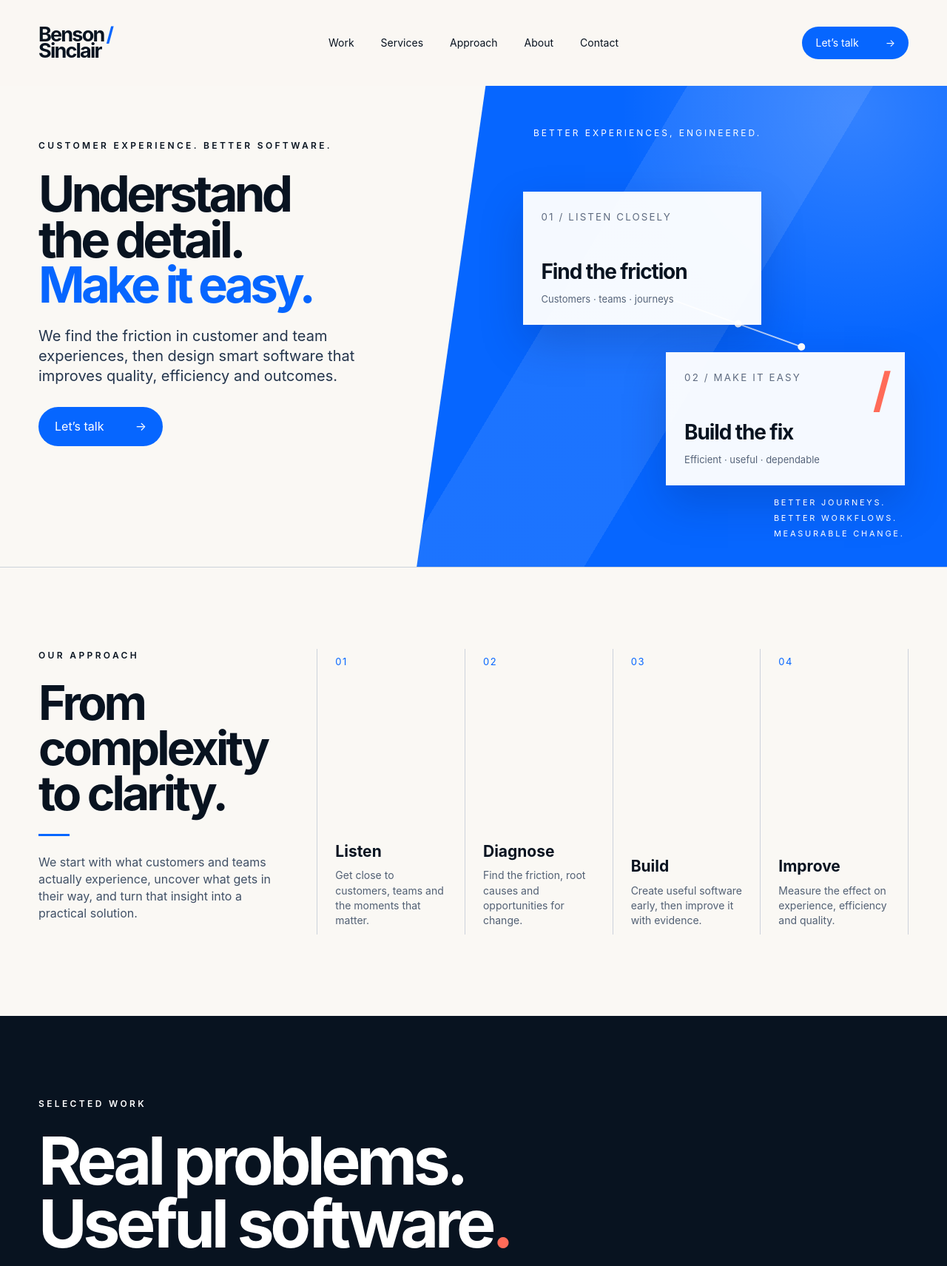
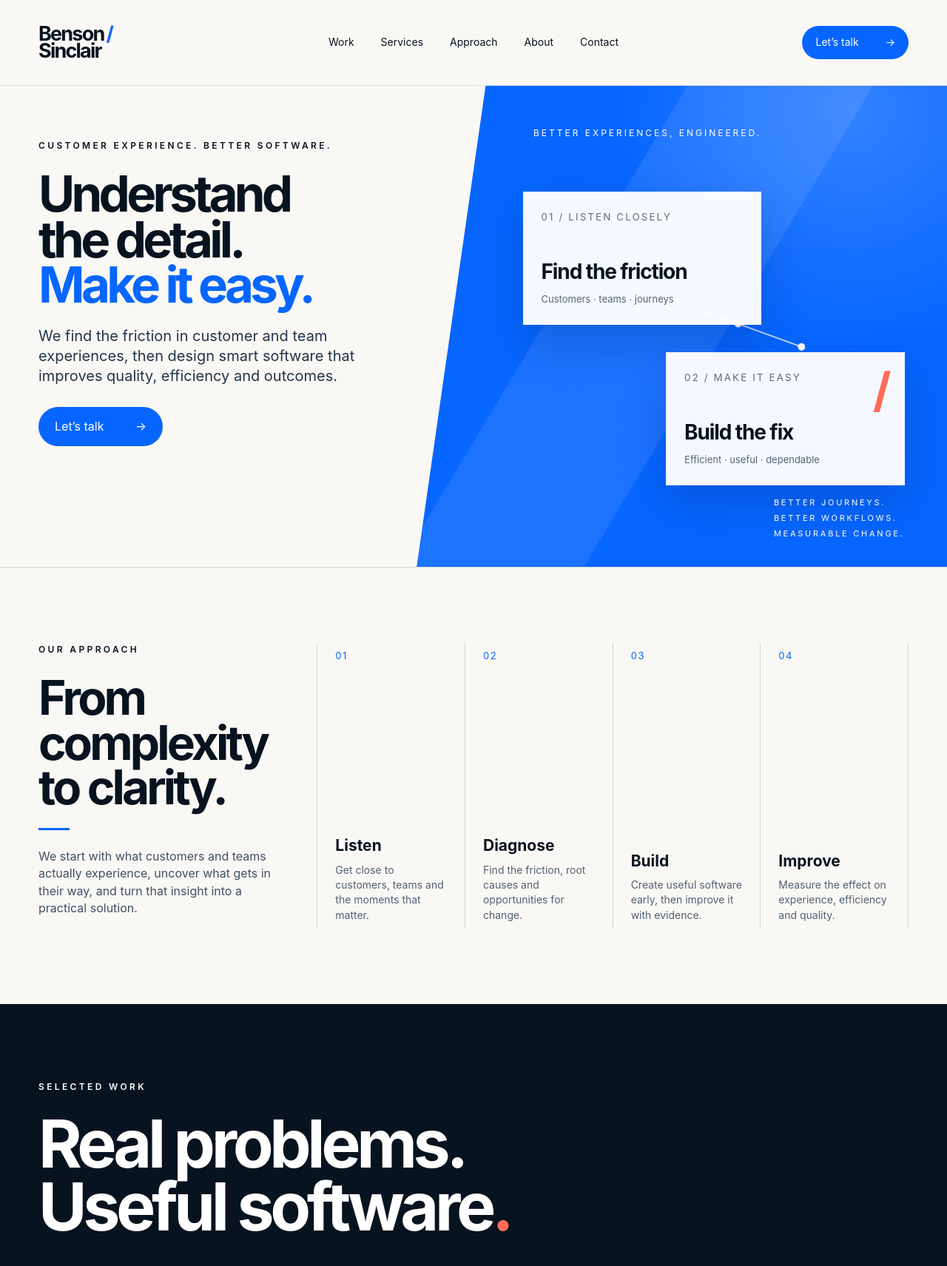
Before and after one commit to CasparRitchie/bensonsinclair, a plain HTML site: page public/index.html in a window 1280 px wide. Shown: the top 1711 px of the page at 74% size. Drawn offline with Linux system fonts and the light colour scheme.

Commit message:
css updates v0.1

```diff
--- a/public/script.js
+++ b/public/script.js
@@ -14,6 +14,9 @@ nav?.querySelectorAll('a').forEach((link) => link.addEventListener('click', () =
 
 document.querySelectorAll('[data-year]').forEach((node) => { node.textContent = new Date().getFullYear(); });
 
+const revealElements = document.querySelectorAll('.reveal');
+
+if ('IntersectionObserver' in window) {
   const reveal = new IntersectionObserver((entries) => {
     entries.forEach((entry) => {
       if (entry.isIntersecting) {
@@ -23,4 +26,7 @@ const reveal = new IntersectionObserver((entries) => {
     });
   }, { threshold: 0.12 });
 
-document.querySelectorAll('.reveal').forEach((element) => reveal.observe(element));
+  revealElements.forEach((element) => reveal.observe(element));
+} else {
+  revealElements.forEach((element) => element.classList.add('visible'));
+}
--- a/public/styles.css
+++ b/public/styles.css
@@ -1,6 +1,7 @@
-:root { --ink:#081320; --cobalt:#0666ff; --coral:#ff6b58; --ivory:#faf8f4; --mist:#d9dee7; --line:#ccd2db; --white:#fff; --max:1440px; }
+:root { --ink:#081320; --cobalt:#0666ff; --coral:#ff6b58; --ivory:#faf8f4; --mist:#d9dee7; --line:#ccd2db; --white:#fff; --max:1440px; --radius-pill:999px; --space-section:clamp(80px,8vw,110px); --motion-fast:.2s ease; }
 * { box-sizing:border-box; }
 html { scroll-behavior:smooth; }
+[id] { scroll-margin-top:7rem; }
 body { margin:0; color:var(--ink); background:var(--ivory); font-family:Inter,"Helvetica Neue",Arial,sans-serif; font-size:16px; line-height:1.45; -webkit-font-smoothing:antialiased; }
 a { color:inherit; }
 img { display:block; max-width:100%; }
@@ -8,7 +9,7 @@ button { font:inherit; }
 .sr-only { position:absolute; width:1px; height:1px; padding:0; margin:-1px; overflow:hidden; clip:rect(0,0,0,0); white-space:nowrap; border:0; }
 .skip-link { position:fixed; z-index:100; left:1rem; top:1rem; padding:.75rem 1rem; background:var(--ink); color:white; transform:translateY(-200%); }
 .skip-link:focus { transform:none; }
-.site-header { height:116px; max-width:var(--max); margin:auto; padding:24px 52px; display:grid; grid-template-columns:1fr auto 1fr; align-items:center; gap:32px; background:rgba(250,248,244,.92); }
+.site-header { position:sticky; z-index:20; top:0; height:116px; max-width:var(--max); margin:auto; padding:24px 52px; display:grid; grid-template-columns:1fr auto 1fr; align-items:center; gap:32px; background:rgba(250,248,244,.94); border-bottom:1px solid rgba(204,210,219,.72); backdrop-filter:blur(14px); }
 .brand { width:max-content; text-decoration:none; font-size:27px; font-weight:700; line-height:.82; letter-spacing:-1.8px; display:flex; flex-direction:column; }
 .brand-slash { color:var(--cobalt); margin-left:3px; }
 .site-nav { display:flex; align-items:center; gap:36px; }
@@ -16,7 +17,7 @@ button { font:inherit; }
 .site-nav a::after { content:""; position:absolute; height:2px; left:0; right:100%; bottom:-6px; background:var(--cobalt); transition:right .2s ease; }
 .site-nav a:hover::after,.site-nav a:focus-visible::after { right:0; }
 .header-cta { justify-self:end; }
-.button { display:inline-flex; align-items:center; justify-content:space-between; gap:36px; min-width:168px; padding:15px 22px; border-radius:999px; background:var(--cobalt); color:white; text-decoration:none; transition:transform .2s, background .2s; }
+.button { display:inline-flex; align-items:center; justify-content:space-between; gap:36px; min-width:168px; padding:15px 22px; border-radius:var(--radius-pill); background:var(--cobalt); color:white; text-decoration:none; transition:transform var(--motion-fast),background var(--motion-fast); }
 .button:hover { transform:translateY(-2px); background:#0057e5; }
 .button-small { min-width:122px; padding:12px 18px; font-size:14px; }
 .menu-button { display:none; }
@@ -34,7 +35,7 @@ button { font:inherit; }
 .system-card-a { left:20%; top:22%; }.system-card-b { right:8%; bottom:17%; }.system-card-b::after { content:"/"; position:absolute; right:18px; top:5px; color:var(--coral); font-size:64px; font-weight:700; }
 .system-path { position:absolute; left:46%; top:49%; width:28%; height:2px; background:rgba(255,255,255,.75); transform:rotate(20deg); }.system-path i { position:absolute; top:-4px; width:10px; height:10px; border-radius:50%; background:white; }.system-path i:first-child { left:0 }.system-path i:nth-child(2) { left:50% }.system-path i:last-child { right:0 }
 .hero-visual-note { position:absolute; z-index:1; right:8%; bottom:34px; font-size:11px; line-height:1.9; letter-spacing:.25em; text-transform:uppercase; }
-.section { max-width:var(--max); margin:auto; padding:110px 52px; }
+.section { max-width:var(--max); margin:auto; padding:var(--space-section) 52px; }
 .approach { display:grid; grid-template-columns:32% 68%; border-top:1px solid var(--line); }
 .section h2 { margin:0; font-size:clamp(44px,5vw,72px); line-height:.95; letter-spacing:-.06em; }
 .section-intro { padding-right:42px; }
@@ -79,6 +80,7 @@ button { font:inherit; }
 .site-footer { max-width:var(--max); margin:auto; padding:60px 52px; display:grid; grid-template-columns:1fr 1fr 1fr; gap:30px; align-items:end; font-size:13px; }.site-footer p { margin:0; color:#526074; }.site-footer > div { display:flex; flex-direction:column; align-items:flex-end; gap:8px; }.site-footer a { text-underline-offset:3px; }
 .footer-brand { font-size:24px; }
 .reveal { opacity:0; transform:translateY(20px); transition:opacity .65s ease,transform .65s ease; }.reveal.visible { opacity:1; transform:none; }
+a:focus-visible,button:focus-visible { outline:3px solid var(--coral); outline-offset:4px; }
 @media (prefers-reduced-motion:reduce) { html { scroll-behavior:auto; }.reveal { opacity:1; transform:none; transition:none; }.hero-visual img { transition:none; } }
 @media (max-width:900px) {
   .site-header { position:relative; height:92px; padding:20px 24px; grid-template-columns:1fr auto; z-index:20; }.header-cta { display:none; }.menu-button { display:flex; flex-direction:column; gap:6px; padding:10px; background:none; border:0; }.menu-button span:not(.sr-only) { display:block; width:26px; height:2px; background:var(--ink); }.site-nav { display:none; position:absolute; left:0; right:0; top:92px; padding:24px; flex-direction:column; align-items:flex-start; background:var(--ivory); border-top:1px solid var(--line); }.site-nav.open { display:flex; }
```
Lines whose indentation alone changed are shown as unchanged.
